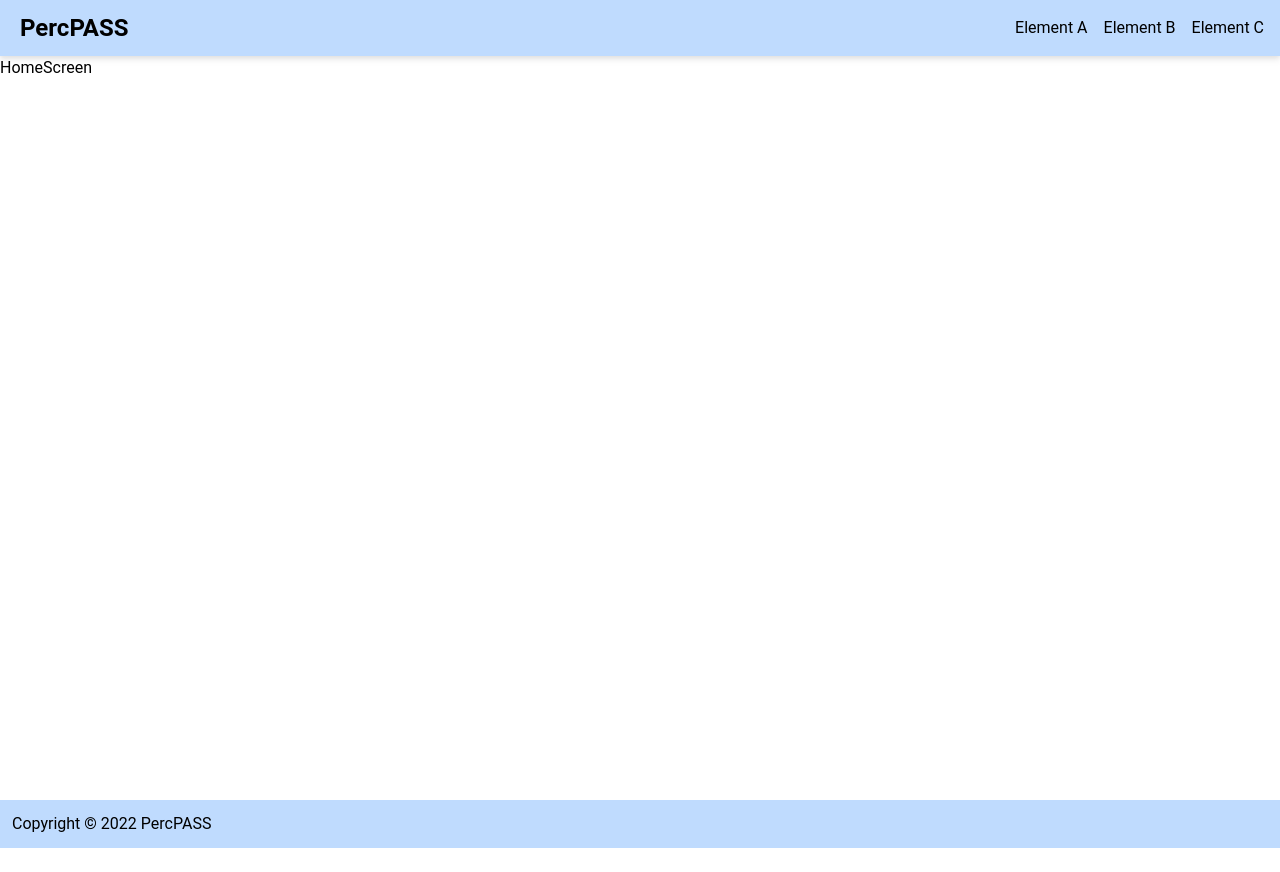
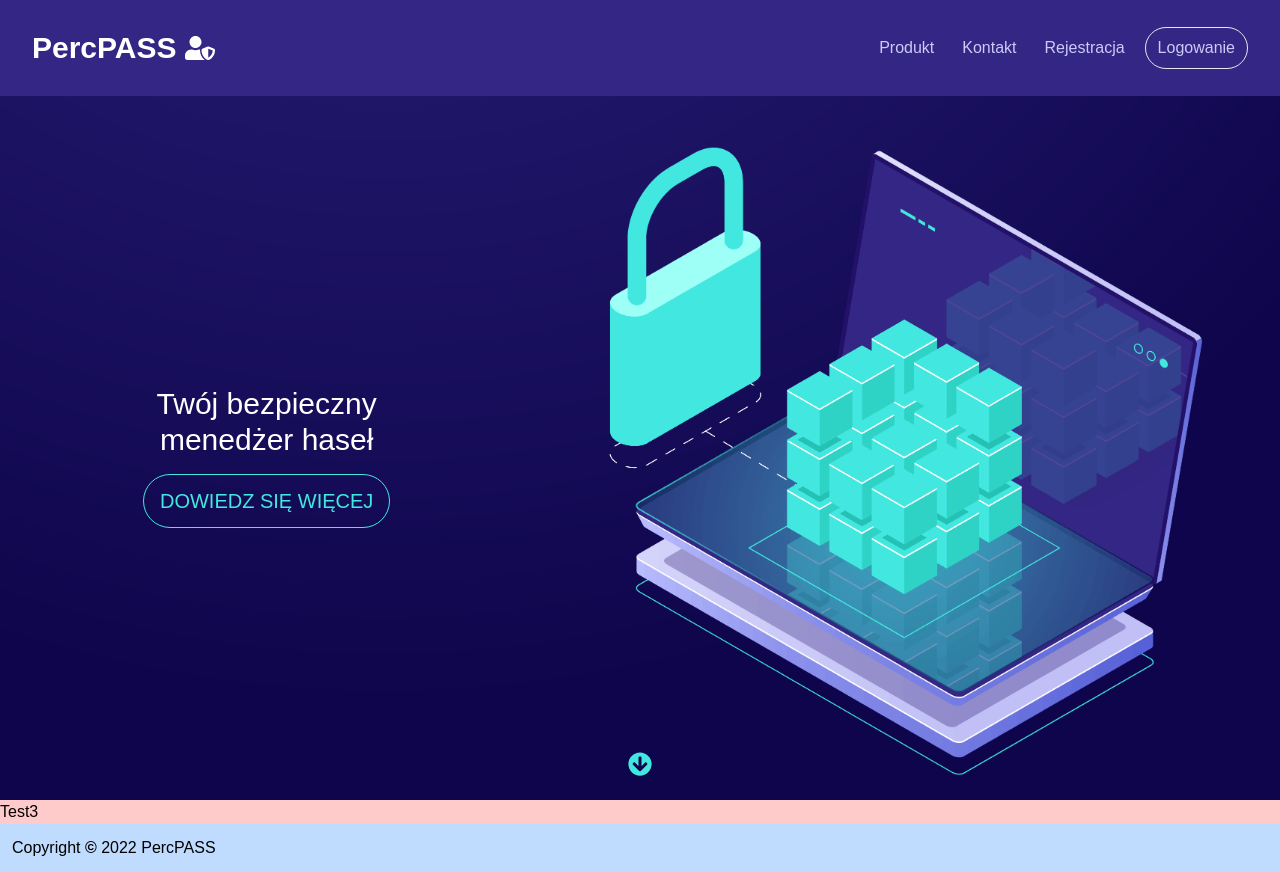
Before and after one commit to jakubcieslik99/privpass, a React (Create React App) app in the folder client/: page / in a window 1280 px wide. Before the commit the page ends 848 px from the top, so only its background shows below. Built offline with nearby package versions, Linux system fonts and the light colour scheme.

Commit message:
HomeScreen styled

```diff
--- a/client/package.json
+++ b/client/package.json
@@ -3,6 +3,7 @@
   "version": "1.0.0",
   "private": true,
   "dependencies": {
+    "@headlessui/react": "^1.5.0",
     "@testing-library/jest-dom": "^5.16.2",
     "@testing-library/react": "^12.1.4",
     "@testing-library/user-event": "^13.5.0",
@@ -13,6 +14,7 @@
     "@types/react-router-dom": "^5.3.3",
     "react": "^17.0.2",
     "react-dom": "^17.0.2",
+    "react-icons": "^4.3.1",
     "react-router-dom": "^6.2.2",
     "react-scripts": "5.0.0",
     "typescript": "^4.6.2",
--- a/client/src/App.tsx
+++ b/client/src/App.tsx
@@ -4,15 +4,13 @@ import Footer from './components/footer/Footer'
 import HomeScreen from './screens/HomeScreen'
 
 const App: React.FC = () => {
-  console.log('text')
-
   return (
     <BrowserRouter>
       <Header />
 
       <Routes>
-        <Route path='/' element={<HomeScreen />} />
-        <Route path='*' element={<div className='screen'>404</div>} />
+        <Route path="/" element={<HomeScreen />} />
+        <Route path="*" element={<div className="screen">404</div>} />
       </Routes>
 
       <Footer />
--- a/client/src/components/footer/Footer.tsx
+++ b/client/src/components/footer/Footer.tsx
@@ -1,6 +1,6 @@
 const Footer: React.FC = () => {
   return (
-    <div className='p-3 bg-blue-200'>
+    <div className="p-3 bg-blue-200">
       Copyright <b>©</b> {new Date().getFullYear()} PercPASS
     </div>
   )
--- a/client/src/components/header/Header.tsx
+++ b/client/src/components/header/Header.tsx
@@ -1,12 +1,27 @@
+import { FaUserShield } from 'react-icons/fa'
+
 const Header: React.FC = () => {
   return (
-    <div className='flex justify-between bg-blue-200 drop-shadow-md'>
-      <div className='ml-2 p-3 text-2xl font-bold'>PercPASS</div>
+    <div className="absolute flex items-center justify-between w-full h-24 bg-percpass-500">
+      <div className="flex items-center ml-8 text-3xl font-bold text-white">
+        PercPASS <FaUserShield className="ml-2" />
+      </div>
 
-      <ul className='flex items-center mr-2'>
-        <li className='p-2'>Element A</li>
-        <li className='p-2'>Element B</li>
-        <li className='p-2'>Element C</li>
+      <ul className="flex items-center mr-8 text-percpass-300">
+        <li className="mr-1">
+          <button className="px-3 py-2 transition-colors hover:text-white">Produkt</button>
+        </li>
+        <li className="mr-1">
+          <button className="px-3 py-2 transition-colors hover:text-white">Kontakt</button>
+        </li>
+        <li className="mr-2">
+          <button className="px-3 py-2 transition-colors hover:text-white">Rejestracja</button>
+        </li>
+        <li className="">
+          <button className="px-3 py-2 transition-colors border rounded-full hover:text-white hover:border-white">
+            Logowanie
+          </button>
+        </li>
       </ul>
     </div>
   )
--- a/client/src/index.css
+++ b/client/src/index.css
@@ -2,11 +2,11 @@
 @tailwind components;
 @tailwind utilities;
 
-@import url('https://fonts.googleapis.com/css2?family=Roboto:wght@300;400;500;700&display=swap');
+@import url('https://fonts.googleapis.com/css2?family=Poppins:wght@200;300;400;500;600;700&display=swap');
 
 /*-----CONFIG-----*/
 * {
-  font-family: 'Roboto', sans-serif;
+  font-family: 'Poppins', sans-serif;
   @apply box-border;
 }
 html {
@@ -23,9 +23,17 @@ html::-webkit-scrollbar-thumb {
 }
 
 /*-----ELEMENTS-----*/
-/*Screens*/
 .screen {
-  min-height: calc(100vh - 56px);
+  background: url('./assets/background.png') no-repeat center center/cover;
+  /*min-height: calc(100vh - 56px);*/
+  @apply min-h-screen;
+}
+.hero {
+  background: url('./assets/background.png') no-repeat center center/cover;
+  @apply h-screen pt-24;
+}
+.screen-container {
+  @apply mx-auto xl:container;
 }
 
 /*-----BREAKPOINTS-----*/
--- a/client/src/screens/HomeScreen.tsx
+++ b/client/src/screens/HomeScreen.tsx
@@ -1,5 +1,38 @@
+import { FaArrowCircleDown } from 'react-icons/fa'
+import Hero from '../assets/hero.png'
+
 const HomeScreen: React.FC = () => {
-  return <div className='screen'>HomeScreen</div>
+  return (
+    <div className="min-h-screen">
+      {/*Hero*/}
+      <div className="hero">
+        <div className="grid h-full overflow-hidden md:grid-cols-12 screen-container">
+          <div className="flex items-center justify-center md:col-span-5">
+            <div className="flex flex-col items-center text-white">
+              <p className="text-3xl">Twój bezpieczny</p>
+              <p className="mb-4 text-3xl">menedżer haseł</p>
+              <button className="px-4 py-3 text-xl transition-colors border rounded-full border-percpass-200 text-percpass-200 hover:border-percpass-100 hover:text-percpass-100">
+                DOWIEDZ SIĘ WIĘCEJ
+              </button>
+            </div>
+          </div>
+          <div className="flex items-center justify-center md:col-span-7">
+            <img src={Hero} alt="Hero" />
+          </div>
+        </div>
+
+        <div className="absolute bottom-0 flex justify-center w-full">
+          <button className="m-6 text-2xl transition-colors hover:text-percpass-100 text-percpass-200">
+            <FaArrowCircleDown />
+          </button>
+        </div>
+      </div>
+
+      <div className="bg-red-200">
+        <div>Test3</div>
+      </div>
+    </div>
+  )
 }
 
 export default HomeScreen
--- a/client/tailwind.config.js
+++ b/client/tailwind.config.js
@@ -1,7 +1,17 @@
 module.exports = {
   content: ['./src/**/*.{js,jsx,ts,tsx}'],
   theme: {
-    extend: {},
+    extend: {
+      colors: {
+        'percpass-100': '#9efff7',
+        'percpass-200': '#42e8df',
+
+        'percpass-300': '#cbcaf8',
+        'percpass-400': '#364392',
+        'percpass-500': '#342684',
+        'percpass-600': '#231169',
+      },
+    },
   },
   plugins: [],
 }
```
Also changed, not shown: client/src/index.tsx (+5 -5 lines), client/src/assets/hero.png, client/src/assets/image.png (deleted).
